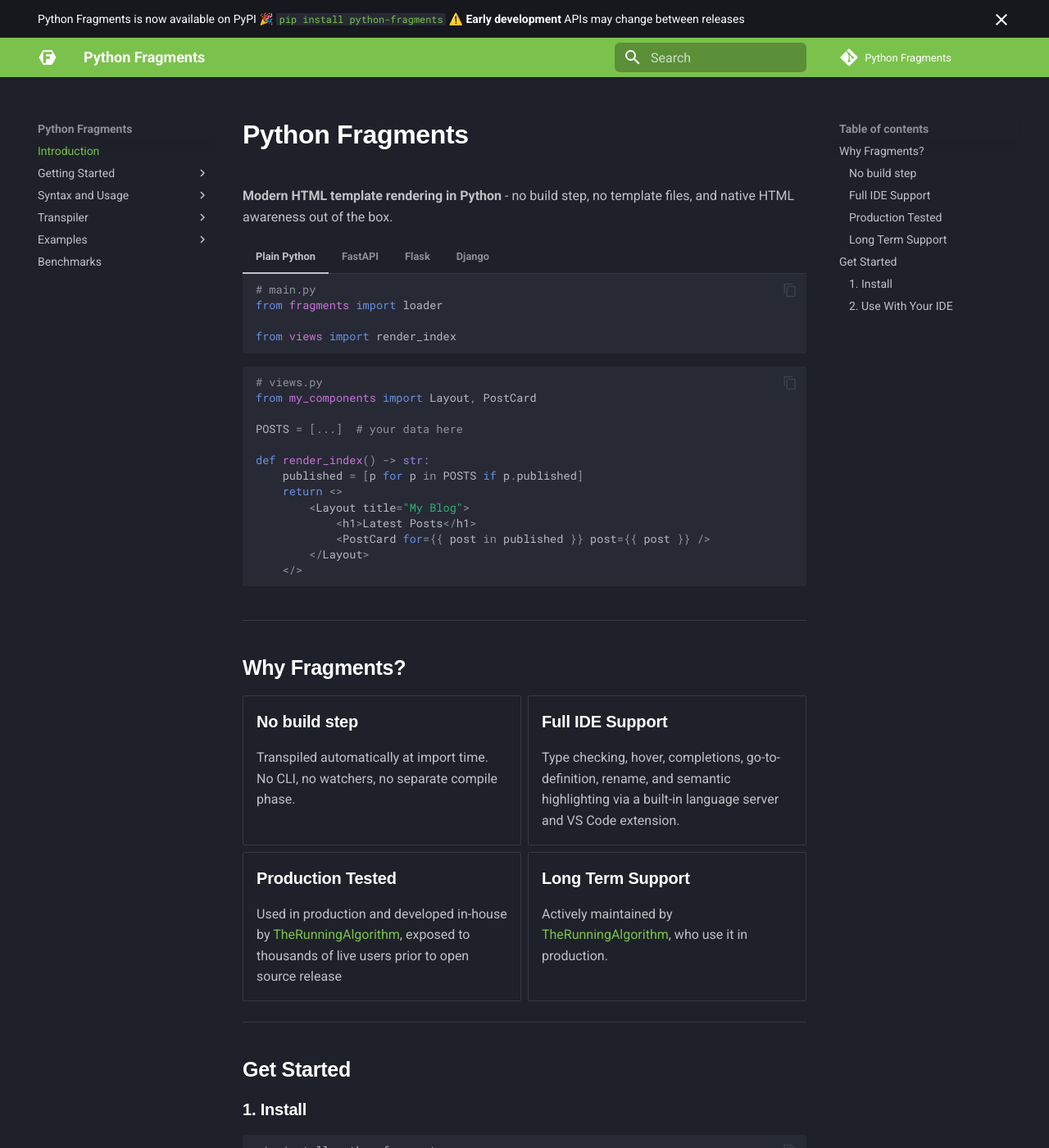
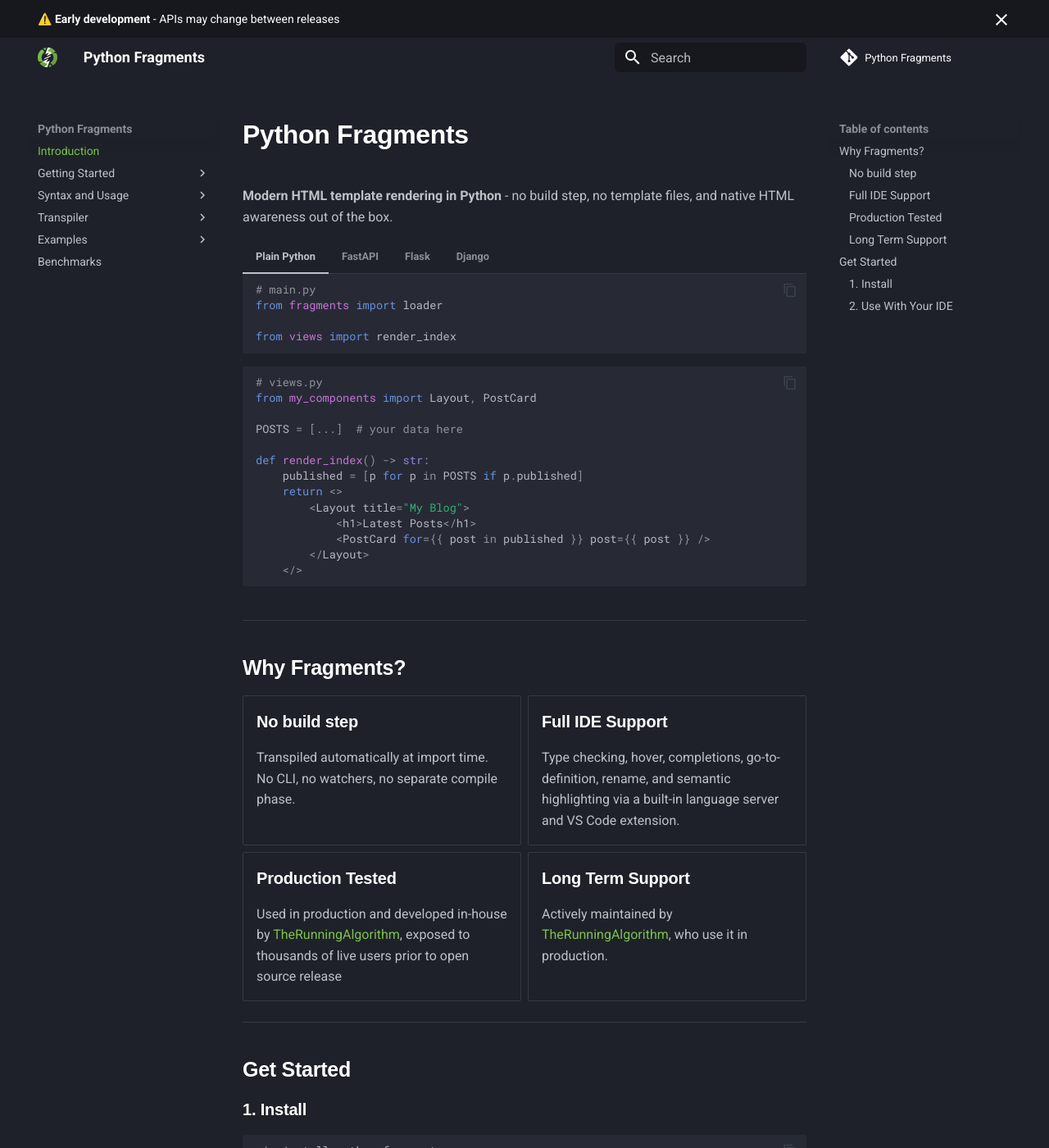
Before and after one commit to TheRunningAlgorithm2/python-fragments, an MkDocs documentation site: the page built from docs/index.md, in a window 1280 px wide and 1400 px high. Shown: the whole window at 82% size. Built offline with MkDocs 1.6.1 and Material for MkDocs 9.7.7, drawn with Linux system fonts in a browser that asks for light colours; some web fonts are replaced; comment, search, counter and statistics services are not loaded.

```diff
--- a/docs/extras.css
+++ b/docs/extras.css
@@ -19,6 +19,10 @@
   --md-primary-fg-color--dark: #60a035;
   --md-accent-fg-color: #7bc24c;
   --md-typeset-a-color: #7bc24c !important;
+}
+
+[data-md-color-scheme="slate"] .md-header {
+  background-color: var(--md-default-bg-color);
 }
 
 .md-search__form {
--- a/docs/overrides/main.html
+++ b/docs/overrides/main.html
@@ -1,7 +1,5 @@
 {% extends "base.html" %}
 
 {% block announce %}
-  Python Fragments is now available on PyPI 🎉
-  <a href="https://pypi.org/project/python-fragments/"><code>pip install python-fragments</code></a>
-  ⚠️ <b>Early development</b> APIs may change between releases
+  ⚠️ <b>Early development</b> - APIs may change between releases
 {% endblock %}
```
Also changed, not shown: docs/assets/favicon.svg, docs/assets/logo.svg.
